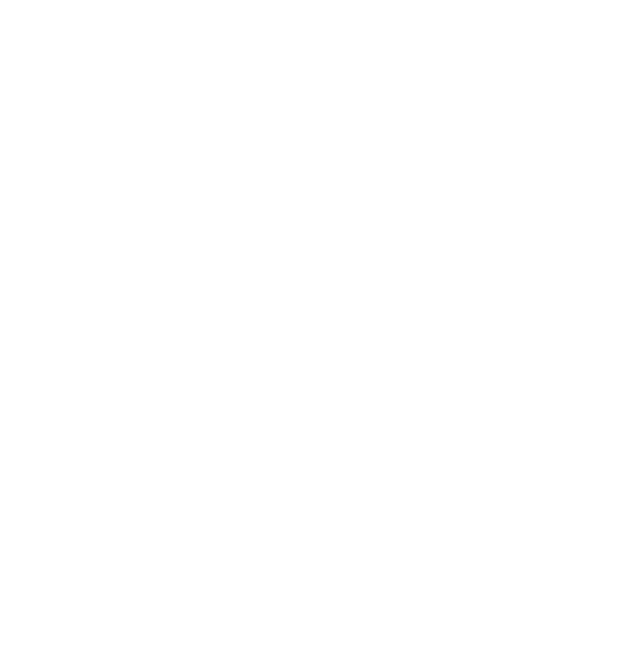
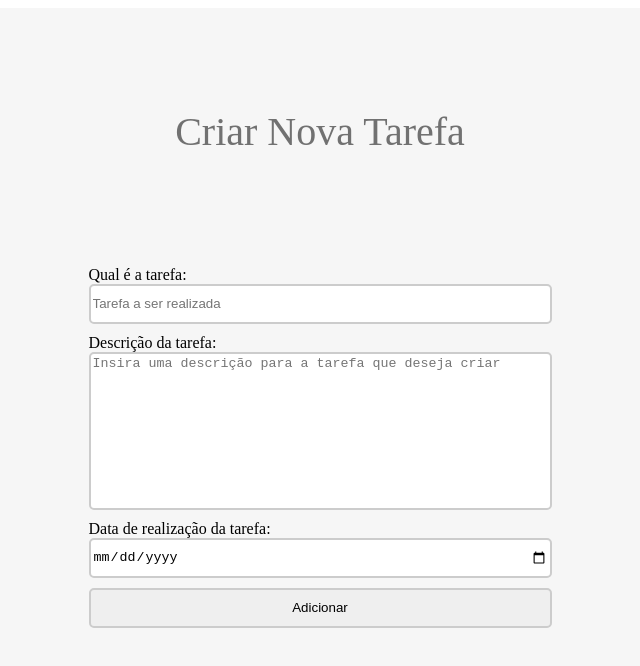
Before and after one commit to lukkasmatheu/Estudos-React, a React (Create React App) app in the folder todo-app/: page /create in a window 1280 px wide. Shown: the top 666 px of the page, without its empty margins (320-960 px from the left). Built offline with nearby package versions, Linux system fonts and the light colour scheme.

Commit message:
feat:iniciando tela de criação de tarefas

```diff
--- /dev/null
+++ b/todo-app/db.json
@@ -0,0 +1,19 @@
+{
+  "posts": [
+    {
+      "id": 1,
+      "title": "json-server",
+      "author": "typicode"
+    }
+  ],
+  "comments": [
+    {
+      "id": 1,
+      "body": "some comment",
+      "postId": 1
+    }
+  ],
+  "profile": {
+    "name": "typicode"
+  }
+}
--- a/todo-app/package.json
+++ b/todo-app/package.json
@@ -24,6 +24,7 @@
     "@types/webpack-dev-server": "^3.11.4",
     "@typescript-eslint/eslint-plugin": "^4.25.0",
     "@typescript-eslint/parser": "^4.25.0",
+    "axios": "^0.21.1",
     "babel-loader": "^8.2.2",
     "eslint": "^7.27.0",
     "eslint-config-prettier": "^8.3.0",
--- /dev/null
+++ b/todo-app/src/Components/Conteiner/index.tsx
@@ -0,0 +1,17 @@
+import React from 'react';
+import { Container } from './styles';
+
+interface ContainerProps {
+    header?: string;
+}
+
+const BoxConteiner: React.FC<ContainerProps> = ({ header, children }) => {
+    return (
+        <Container>
+            <header>{header}</header>
+            {children}
+        </Container>
+    );
+};
+
+export default BoxConteiner;
--- /dev/null
+++ b/todo-app/src/Components/Conteiner/styles.ts
@@ -0,0 +1,17 @@
+import styled from 'styled-components';
+
+export const Container = styled.div`
+    width: 75%;
+    height: 90vh;
+    margin: 0 auto;
+    background: #f6f6f6;
+    display: flex;
+    flex-direction: column;
+    align-items: center;
+    justify-content: space-evenly;
+    header {
+        font-family: 'Raleway';
+        color: #717171;
+        font-size: 2.5rem;
+    }
+`;
--- a/todo-app/src/Routes.tsx
+++ b/todo-app/src/Routes.tsx
@@ -1,5 +1,8 @@
 import React from 'react';
-import {BrowserRouter, Route, Switch} from 'react-router-dom';
+
+import { BrowserRouter, Route, Switch } from 'react-router-dom';
+
+import CreateTask from './pages/CreateTask';
 import Home from './pages/Home';
 
 const Routes: React.FC = () => {
@@ -8,6 +11,7 @@
             <Switch>
                 {/* <Route path="/selecao" component={SelecaoTribos} /> */}
                 <Route path="/" exact component={Home} />
+                <Route path="/create" exact component={CreateTask} />
             </Switch>
         </BrowserRouter>
     );
--- /dev/null
+++ b/todo-app/src/pages/CreateTask/index.tsx
@@ -0,0 +1,98 @@
+import React, { useState } from 'react';
+import BoxConteiner from '../../Components/Conteiner';
+import history from 'react-router-dom'
+import { Form } from './styles';
+
+
+const CreateTask: React.FC = () => {
+    const [date] = useState<string>(new Date().toLocaleDateString());
+    const handleSubmit = async () => {
+        console.log("chamei");
+
+    }
+    return (
+        <BoxConteiner header={'Criar Nova Tarefa'}>
+            <Form onSubmit={handleSubmit}>
+
+                <label htmlFor='text-input'>Qual é a tarefa:</label>
+                <input type='text' name='text-input' placeholder={'Tarefa a ser realizada'} />
+
+                <label htmlFor='text-input'>Descrição da tarefa:</label>
+                <textarea id='text-input' rows={10} cols={55} placeholder={'Insira uma descrição para a tarefa que deseja criar'} />
+
+                <label htmlFor='text-input'>Data de realização da tarefa:</label>
+                <input type='date' name='data-input' id='date' min={date} />
+
+                <button type='submit'> Adicionar</button>
+            </Form>
+        </BoxConteiner>
+    )
+}
+
+export default CreateTask;
+/*const Notes = () => {
+
+    function deleteItem(index){
+        const aux = Array.from(items);
+        aux.splice(index, 1);
+        setItem(aux);
+    }
+
+    function clickButton(e){
+        e.preventDefault();
+        const lista = Array.from(items);
+        const item = {id: items.length , value: text ,bgColor: "#ddd"}
+        lista.push(item);
+        setItem(lista);
+        setText('');
+    }
+    function changeColor(index){
+        const aux = Array.from(items);
+        aux[index].bgColor = "#338c39";
+        setItem(aux);
+    }
+    return(
+        <div className="page-notes-content">
+            <Header to="/diario" className="logo-header-fixed"/>
+            <div>
+                <form onSubmit={clickButton} id="input-notes">
+                    <input type="text" id="text-input" value={text} onChange={changeText}/>
+                    <button ><img src={addImg} alt=""/> Adicionar</button>
+                </form>
+            </div>
+            <div id="lista-objetivos">
+                <ol>
+                    {items.map(({id, value, bgColor}, index) => (
+                        <Anotacoes
+                            onDelete={() => {
+                                deleteItem(index)}}
+                            onComplete={()=>
+                                changeColor(index)
+                            }
+                            key={id}
+                            backColor ={bgColor}
+                            id= {id}
+                            value={value}
+                        />
+                    ))}
+                </ol>
+            </div>
+        </div>
+    )
+}
+
+
+const Anotacoes = ({onDelete ,onComplete, id, value, backColor})=> {
+    console.log(backColor);
+    return(
+            <li key={id} id={id} style={{background: backColor}} className="lista-objetivos">
+                <button onClick={onComplete}>
+                    <img src={sucessImg} alt="Objetivo Cumprido"/>
+                </button >
+                <button onClick={onDelete}>
+                    <img src={remove} alt="Remover objetivo"/>
+                </button>
+                {value}
+            </li>
+    )
+} */
--- /dev/null
+++ b/todo-app/src/pages/CreateTask/styles.ts
@@ -0,0 +1,36 @@
+import styled from 'styled-components';
+
+export const Form = styled.form`
+    display: flex;
+    flex-direction: column;
+    button{
+        width: 100%;
+        height: 2.5rem;
+        border: 2px solid #cccccc;
+        border-radius: 5px;
+        margin-top: 10px;
+        &:focus,
+        &:hover{
+            background: #19d646e6 ;
+            border: 2px solid #19d646e6;
+        }
+    }
+    textarea{
+        resize: none;
+    }
+    input{
+        height: 2rem;
+    }
+    label{
+        margin-top: 10px;
+    }
+    textarea,input{
+        padding: 2px;
+        border-radius: 5px;
+        outline: none;
+        border: 2px solid #cccccc;
+        &:focus{
+            border: 2px solid #19d646e6;
+        }
+    }
+`;
--- a/todo-app/src/pages/Home/index.tsx
+++ b/todo-app/src/pages/Home/index.tsx
@@ -1,5 +1,5 @@
-import React, {useEffect, useState} from 'react';
-import {Container} from './styles';
+import React, { useEffect, useState } from 'react';
+import { Main, Footer } from './styles';
 import MenuCards from '../../Components/MenuCards';
 
 import tarefasConcluidas from '../../assets/concluir.svg';
@@ -7,6 +7,7 @@
 import createTask from '../../assets/task.svg';
 import editTask from '../../assets/lista-de-tarefas.svg';
 import listTask from '../../assets/lista-de-controle.svg';
+import BoxConteiner from '../../Components/Conteiner';
 
 const Home: React.FC = () => {
     useEffect(() => {
@@ -15,11 +16,10 @@
 
     const [tasks] = useState<number>(0);
     return (
-        <Container>
-            <header>Lista de Tarefas</header>
-            <main>
+        <BoxConteiner header={'Gerenciador de Tarefas'} >
+            <Main>
                 <MenuCards
-                    to={'/'}
+                    to={'/create'}
                     title={'Criar Nova Tarefa'}
                     image={createTask}
                     description={'Link para pagina de criação de novas taredas'}
@@ -38,20 +38,20 @@
                         'Link para pagina de edição exclusão de tarefas'
                     }
                 />
-            </main>
-            <footer>
+            </Main>
+            <Footer>
                 <section>
                     <span>
-                        <img src={tarefas} alt="" />
+                        <img src={tarefas} alt="Alerta de quantidade de tarefas criadas" />
                         {tasks} - <b> Tarefas </b>{' '}
                     </span>
                     <span>
-                        <img src={tarefasConcluidas} alt="" />
+                        <img src={tarefasConcluidas} alt="Alerta de quantidade de tarefas concluidas" />
                         {tasks} - <b>Tarefas Prontas </b>{' '}
                     </span>
                 </section>
-            </footer>
-        </Container>
+            </Footer>
+        </BoxConteiner>
     );
 };
 
--- a/todo-app/src/pages/Home/styles.ts
+++ b/todo-app/src/pages/Home/styles.ts
@@ -1,32 +1,21 @@
 import styled from 'styled-components';
 
-export const Container = styled.div`
-    width: 75%;
-    height: 90vh;
-    margin: 0 auto;
-    background: #f6f6f6;
+export const Main = styled.main`
+
     display: flex;
-    flex-direction: column;
+    width: 100%;
+    flex-direction: row;
     align-items: center;
     justify-content: space-evenly;
-    header {
-        font-family: 'Raleway';
-        color: #717171;
-        font-size: 2.5rem;
-    }
-    main {
-        display: flex;
-        width: 100%;
-        flex-direction: row;
-        align-items: center;
-        justify-content: space-evenly;
-    }
-    footer span {
+`;
+
+export const Footer = styled.footer`
+    span {
         display: flex;
         align-items: center;
         text-align: center;
     }
-    footer span img {
+    span img {
         width: 30px;
         height: 30px;
     }
```
Also changed, not shown: todo-app/src/services/api.ts (added, +30 -0 lines), todo-app/src/services/db.json (added, +15 -0 lines).
